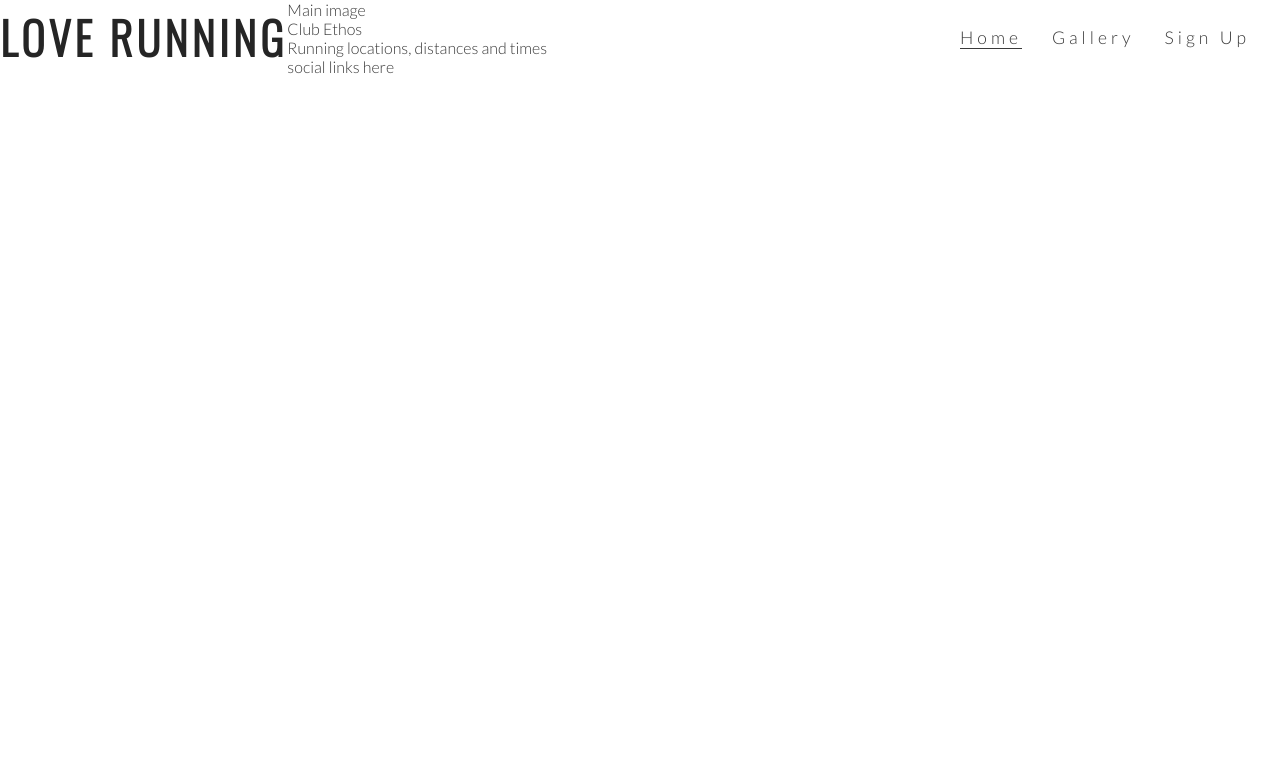
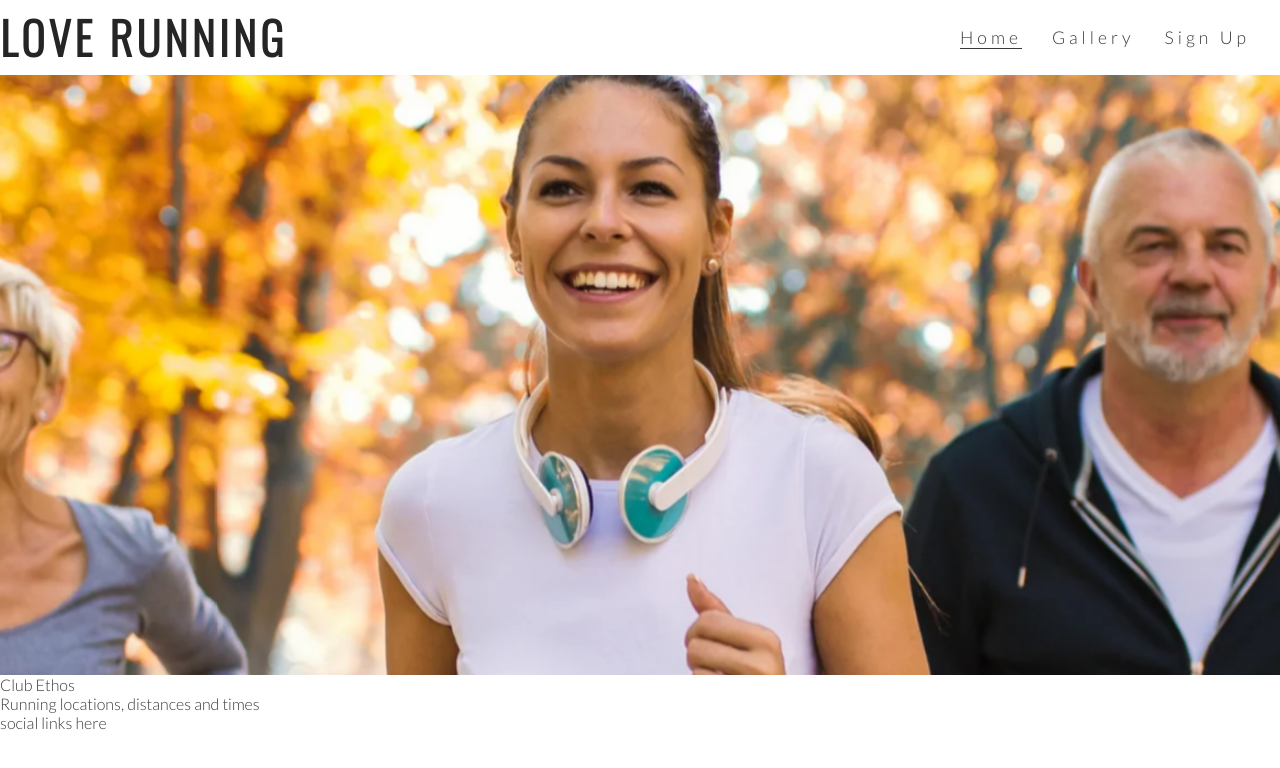
Before and after one commit to FabiMe/love-running, a plain HTML site: page index.html in a window 1280 px wide. Drawn offline with nearby package versions, Linux system fonts and the light colour scheme.

Commit message:
Add hero image and animation for zoom

```diff
--- a/assets/css/style.css
+++ b/assets/css/style.css
@@ -57,3 +57,29 @@ h2 {
 .active {
     border-bottom: 1px solid #3a3a3a;
 }
+
+#hero-outer {
+    height: 600px;
+    width: 100%;
+    overflow: hidden;
+}
+
+#hero-image {
+    height: 600px;
+    width: 100%;
+    background: url(../images/hero-image.webp) no-repeat center center;
+
+    animation-name: hero-zoom;
+    animation-duration: 5s;
+    animation-fill-mode: forwards;
+}
+
+@keyframes hero-zoom {
+    from {
+        transform: scale(1);
+    }
+
+    to {
+        transform: scale(1.1);
+    }
+}
--- a/index.html
+++ b/index.html
@@ -32,7 +32,9 @@
             </ul>
         </nav>
     </header>
-    <section>Main image</section>
+    <section id="hero-outer">
+        <div id="hero-image"></div>
+    </section>
     <section>
         Club Ethos
     </section>
```
Also changed, not shown: assets/images/hero-image.webp (added).
